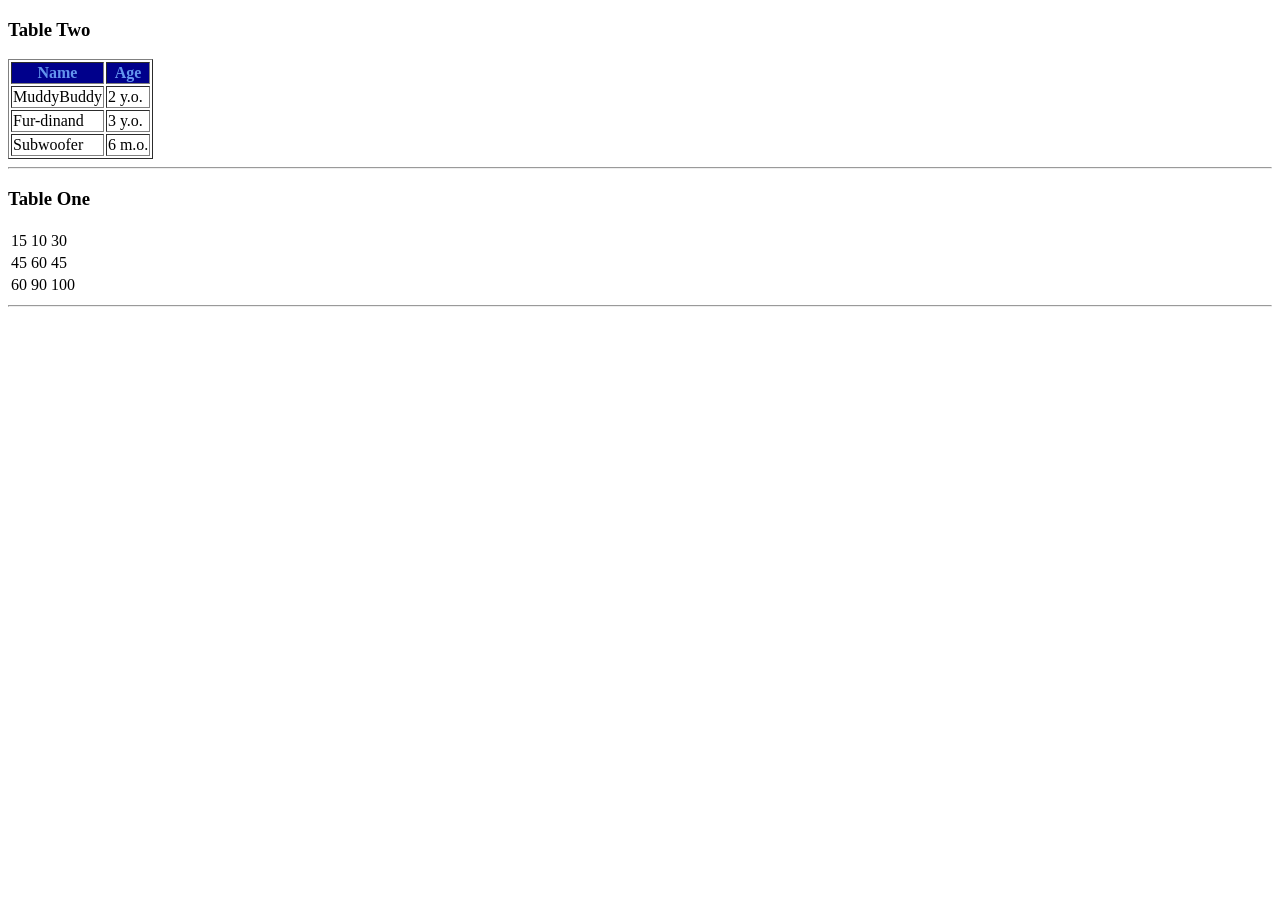
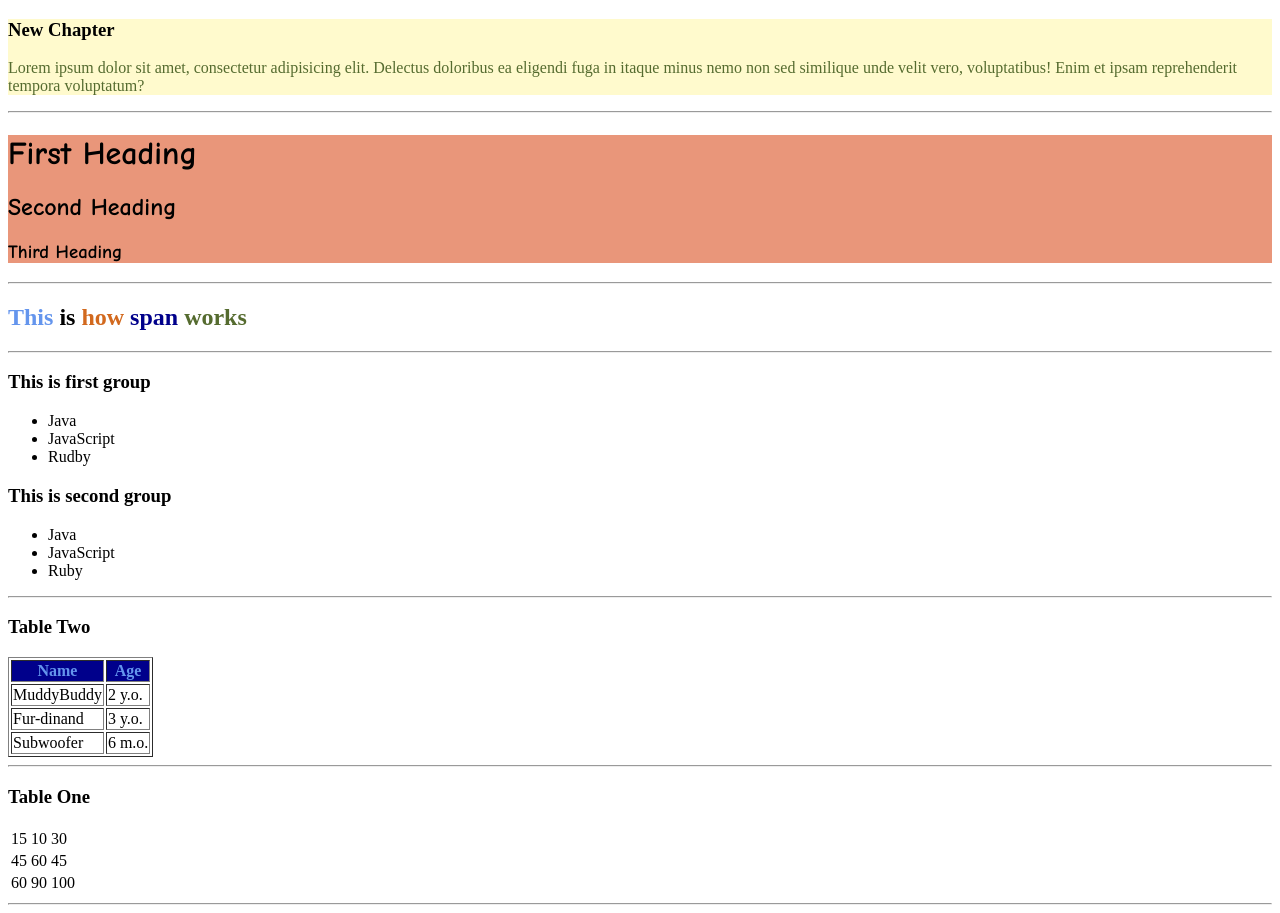
Before and after one commit to semeno4ka/UI-Practice, a plain HTML site: page files/Tables.html in a window 1280 px wide. Before the commit the page ends 800 px from the top, so only its background shows below. Drawn offline with Linux system fonts and the light colour scheme.

Commit message:
DIV section

```diff
--- a/files/Tables.html
+++ b/files/Tables.html
@@ -5,6 +5,48 @@
     <title>Table</title>
 </head>
 <body>
+<div style="background: lemonchiffon" >
+  <h3>New Chapter</h3>
+  <div style="color: darkolivegreen">
+  <p>Lorem ipsum dolor sit amet, consectetur adipisicing elit.
+    Delectus doloribus ea eligendi fuga in itaque minus nemo non sed similique
+    unde velit vero, voluptatibus! Enim et ipsam reprehenderit tempora voluptatum?
+  </p>
+  </div>
+</div>
+
+<hr>
+<div style="background: darksalmon;font-family: 'Comic Sans MS'">
+  <h1>First Heading</h1>
+  <h2>Second Heading</h2>
+  <h3>Third Heading</h3>
+</div>
+<hr>
+<h2><span style="color: cornflowerblue">This</span> is <span style="color: chocolate">how </span> <span style="color: darkblue">span</span> <span style="color: darkolivegreen">works</span></h2>
+<hr>
+
+<!--div bloocks the entire line for a group of elements-->
+<font size="3">
+  <div>
+    <h3>This is first group</h3>
+    <ul>
+      <li>Java</li>
+      <li>JavaScript</li>
+      <li>Rudby</li>
+    </ul>
+  </div>
+  <div>
+    <h3>This is second group</h3>
+    <ul>
+      <li>Java</li>
+      <li>JavaScript</li>
+      <li>Ruby</li>
+    </ul>
+  </div>
+</font>
+
+
+<hr>
 <h3>Table Two</h3>
 <table border="1px">
 
```
